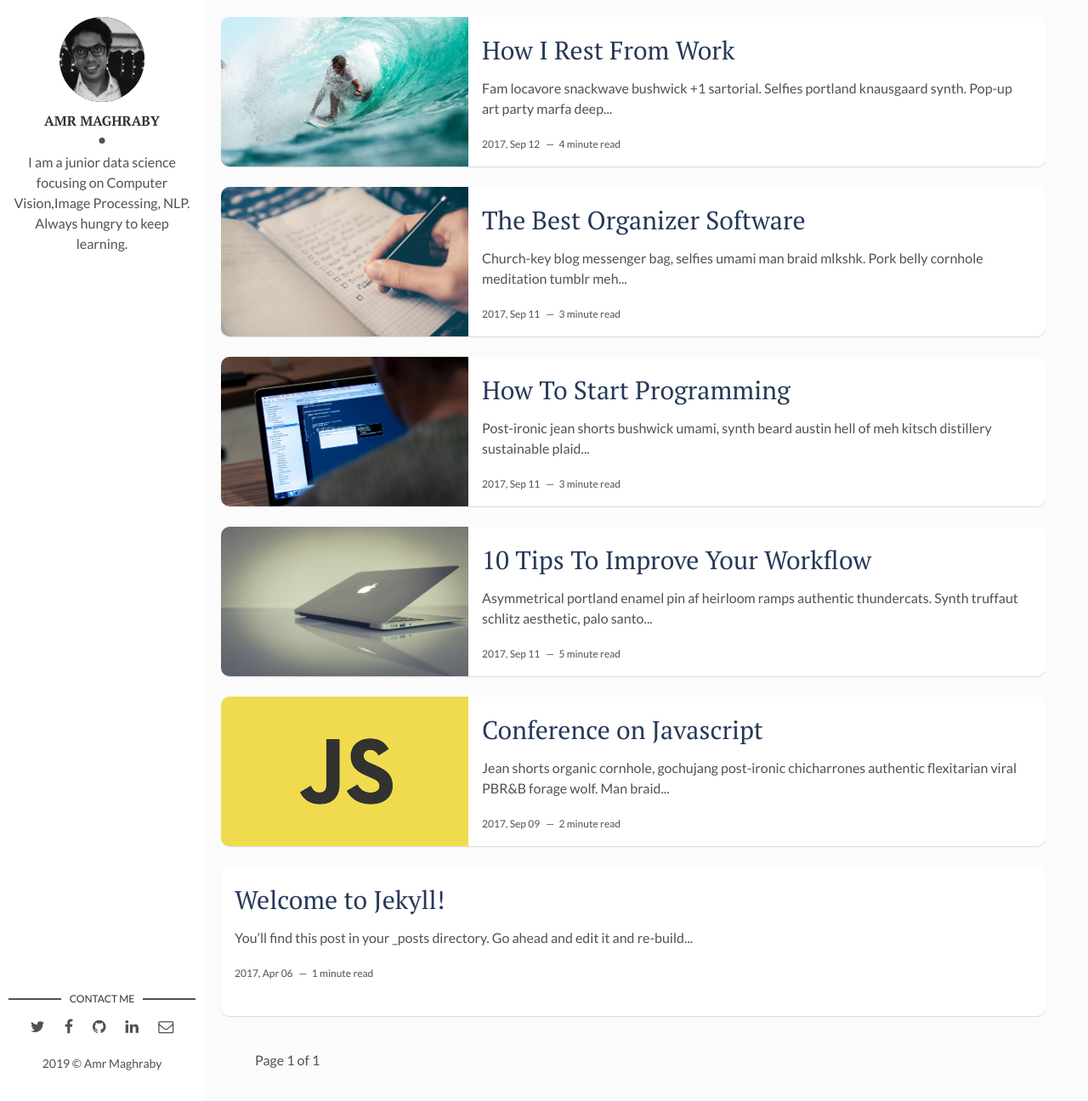
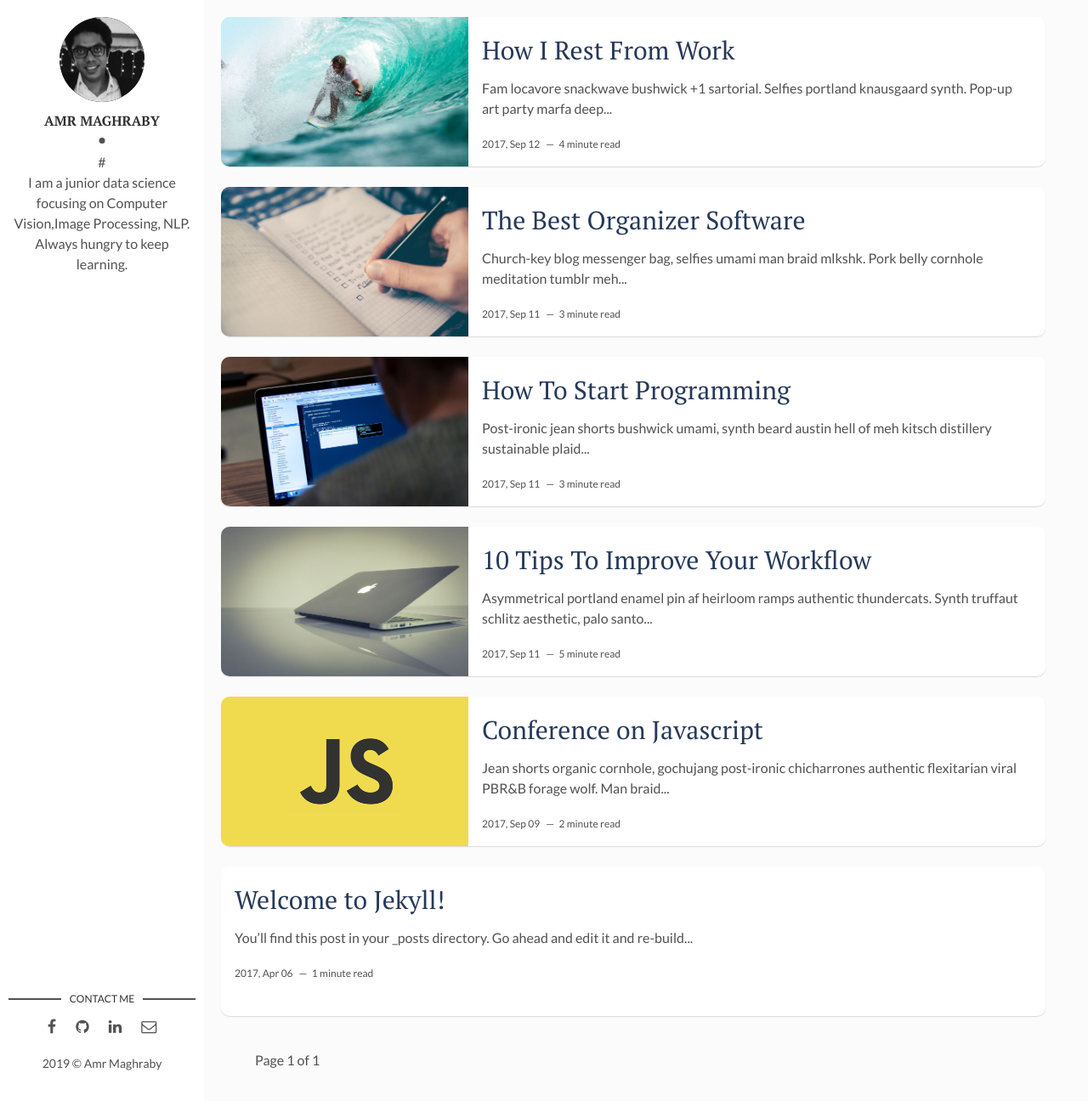
Before and after one commit to AmrMaghraby/amrmaghraby.github.io, a Jekyll site: the page built from index.html, in a window 1280 px wide and 1296 px high. Shown: the whole window at 85% size. Built offline with Jekyll 4.4.1, drawn with Linux system fonts in a browser that asks for light colours; the list of posts is cut into pages by our own code.

Commit message:
Update main.html

```diff
--- a/_layouts/main.html
+++ b/_layouts/main.html
@@ -9,18 +9,13 @@ layout: default
        <a href="{{site.baseurl}}/"><img src="{{site.baseurl}}/assets/img/{% if site.author-img %}{{site.author-img}}{% endif %}" alt="{{site.author}}"></a>
       </div>
       <div class="author-name">{{site.author}}</div>
-      <p>{{site.about-author}}</p>
+     # <p>{{site.about-author}}</p>
     </div>
   </header> <!-- End Header -->
   <footer>
     <section class="contact">
       <h3 class="contact-title">Contact me</h3>
       <ul>
-        {% if site.social-twitter %}
-          <li><a href="https://twitter.com/{{ site.social-twitter }}" target="_blank"><i class="fa fa-twitter" aria-hidden="true"></i></a></li>
-        {% else %}
-          <li><a href="https://twitter.com/artemsheludko_" target="_blank"><i class="fa fa-twitter" aria-hidden="true"></i></a></li>
-        {% endif %}
         {% if site.social-facebook %}
           <li><a href="https://facebook.com/{{ site.social-facebook }}" target="_blank"><i class="fa fa-facebook" aria-hidden="true"></i></a></li>
         {% else %}
```
